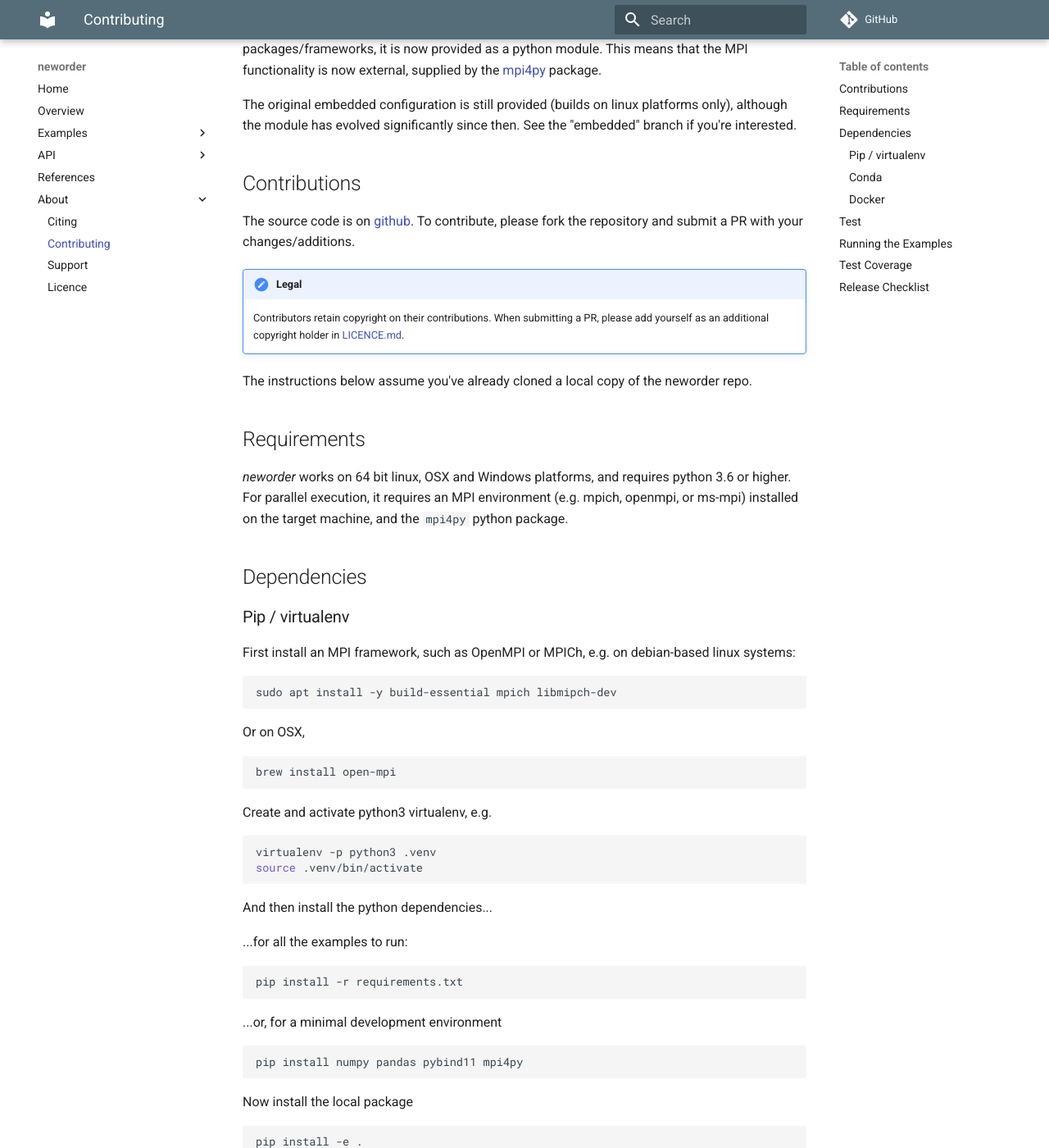
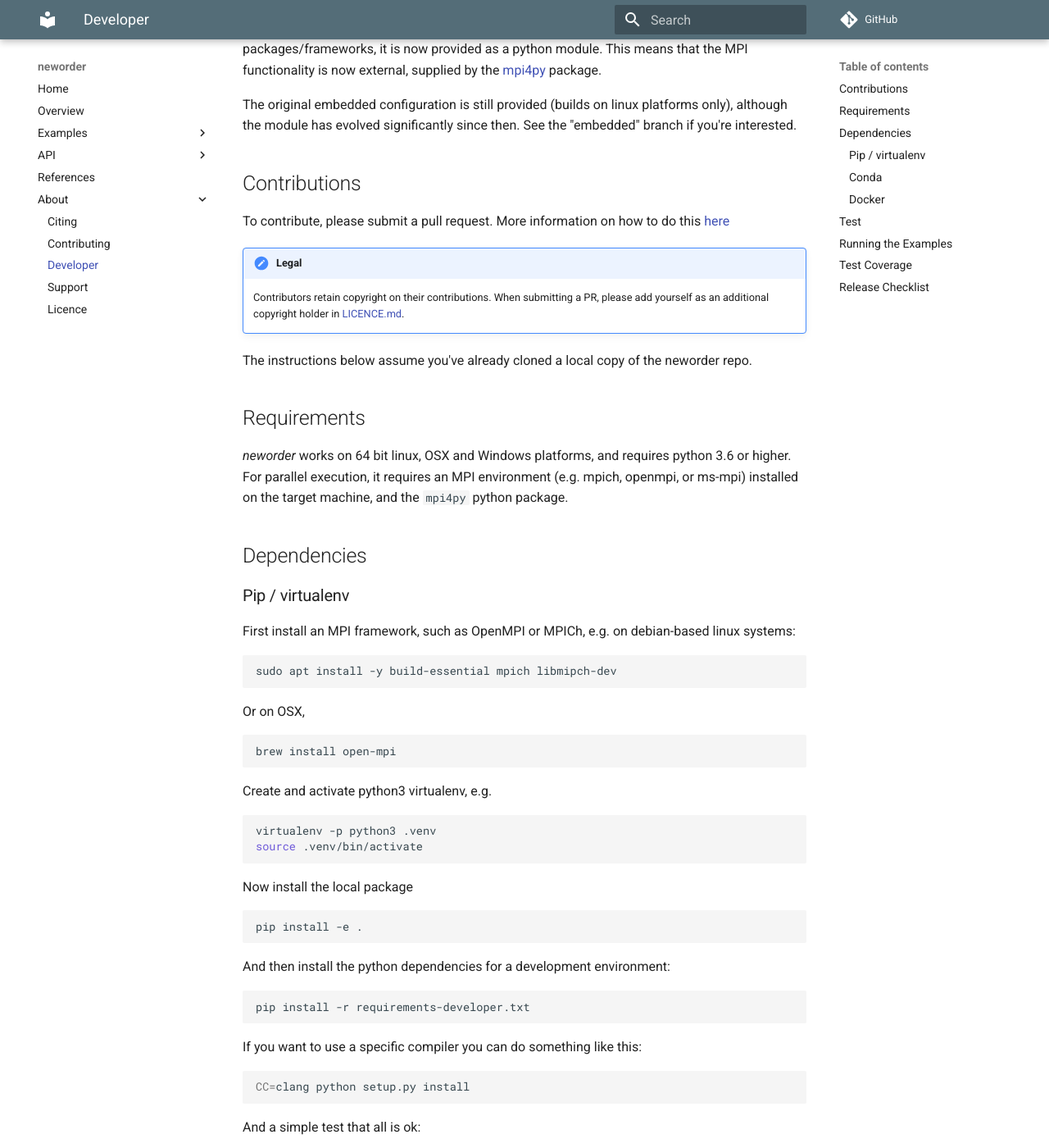
Before and after one commit to virgesmith/neworder, an MkDocs documentation site: the page built from docs/developer.md, in a window 1280 px wide and 1400 px high, scrolled down 225 px. Shown: the whole window at 82% size. Built offline with MkDocs 1.6.1 and Material for MkDocs 9.7.7, drawn with Linux system fonts in a browser that asks for light colours; comment, search, counter and statistics services are not loaded; some of the changed text lies outside the part shown.

Commit message:
address review comments re: paper and contribution guidelines https://github.com/openjournals/joss-reviews/issues/3351

````diff
--- a/docs/developer.md
+++ b/docs/developer.md
@@ -8,7 +8,7 @@ The original embedded configuration is still provided (builds on linux platforms
 
 ## Contributions
 
-The source code is on [github](https://github.com/virgesmith/neworder). To contribute, please fork the repository and submit a PR with your changes/additions.
+To contribute, please submit a pull request. More information on how to do this [here](./contributing.md)
 
 !!! note "Legal"
     Contributors retain copyright on their contributions. When submitting a PR, please add yourself as an additional copyright holder in [LICENCE.md](https://github.com/virgesmith/neworder/LICENCE.md).
@@ -41,25 +41,16 @@ Create and activate python3 virtualenv, e.g.
 virtualenv -p python3 .venv
 source .venv/bin/activate
 ```
-
-And then install the python dependencies...
-
-...for all the examples to run:
-
-```bash.
-pip install -r requirements.txt
-```
-
-...or, for a minimal development environment
-
-```bash
-pip install numpy pandas pybind11 mpi4py
-```
-
 Now install the local package
 
 ```bash
 pip install -e .
+```
+
+And then install the python dependencies for a development environment:
+
+```bash
+pip install -r requirements-developer.txt
 ```
 
 If you want to use a specific compiler you can do something like this:
@@ -85,7 +78,8 @@ conda install gxx_linux-64 mpich numpy pandas pybind11 pytest mpi4py
 Then, as above
 
 ```bash
-python setup.py install
+pip install -e .
+conda install --file requirements-developer.txt
 ```
 
 ### Docker
--- a/mkdocs.yml
+++ b/mkdocs.yml
@@ -58,7 +58,8 @@ nav:
   - References: references.md
   - About:
     - Citing: citing.md
-    - Contributing: developer.md
+    - Contributing: contributing.md
+    - Developer: developer.md
     - Support: support.md
     - Licence: licence.md
 #  - 'test.md'
````
Also changed, not shown: other parts of docs/developer.md (+4 -2 lines), docs/contributing.md (added, +42 -0 lines), paper/paper.md (+6 -6 lines).
